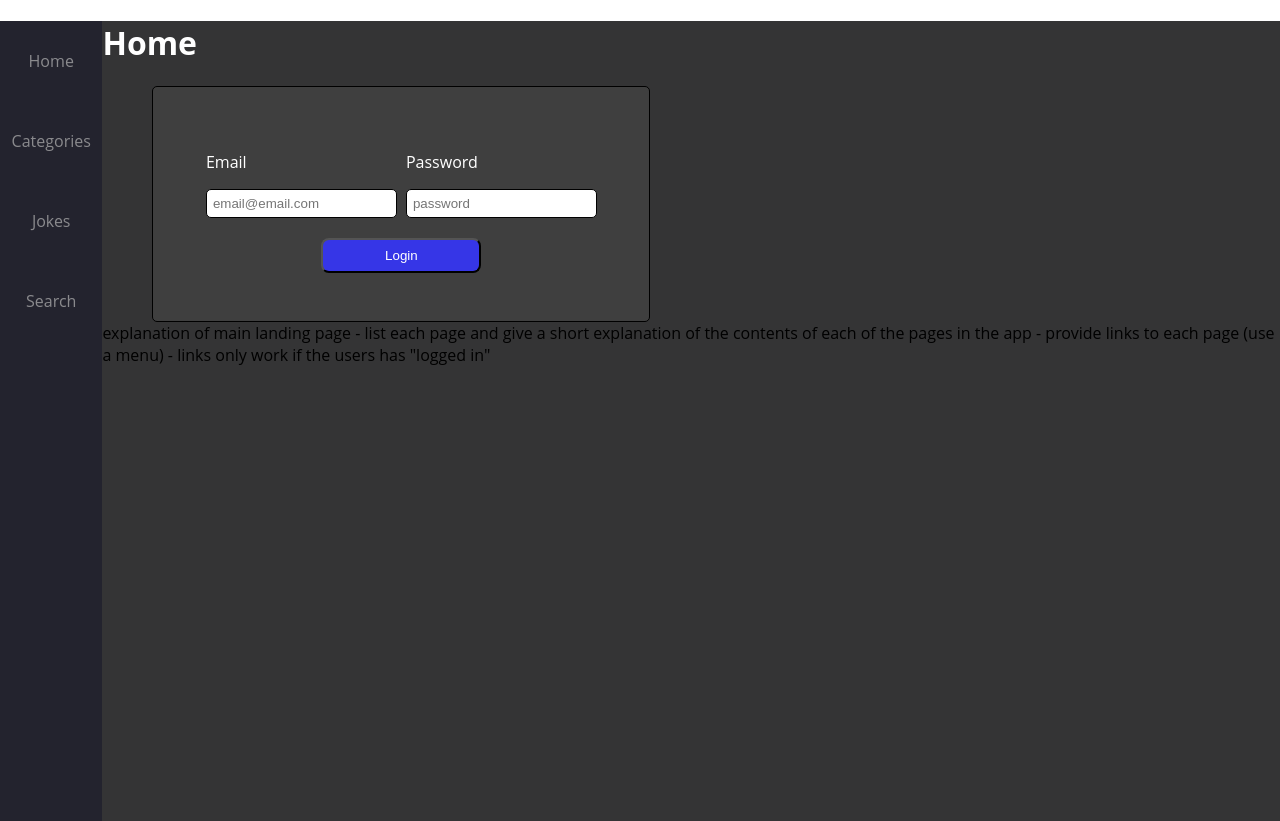
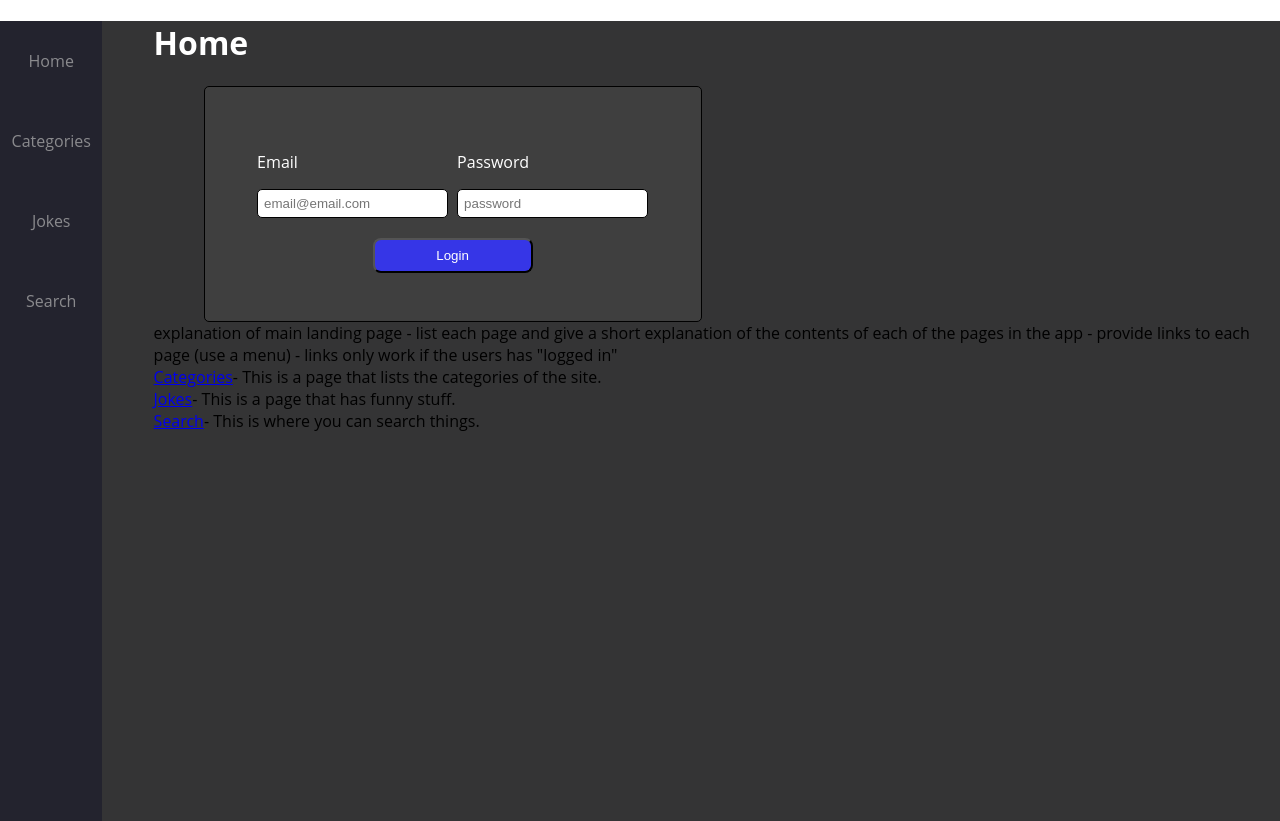
Before and after one commit to Wxkyle/react-certification, a React (Create React App) app in the folder react-cert/: page / in a window 1280 px wide. Built offline with nearby package versions, Linux system fonts and the light colour scheme.

Commit message:
updates to styling and links on home page

```diff
--- a/react-cert/src/App.css
+++ b/react-cert/src/App.css
@@ -56,8 +56,8 @@ p{
 
 .test {
   height: 100vh;
-  padding-left: 8vw;
-  background-color: #343435;
+  padding-left: 12vw;
+
 }
 
 :root {
@@ -89,6 +89,10 @@ p{
   transition: var(--transition-speed);
 }
 
+.background {
+  background-color: #343435;
+}
+
 .nav-link:hover {
   filter: grayscale(0%) opacity(1);
   background: var(--bg-secondary);
--- a/react-cert/src/components/Categories.tsx
+++ b/react-cert/src/components/Categories.tsx
@@ -4,8 +4,10 @@ function Categories() {
   return (
     <div>
       <Navbar loggedIn></Navbar>
-      <div className="test">
-        <h1>Categories</h1>
+      <div className="background">
+        <div className="test">
+          <h1>Categories</h1>
+        </div>
       </div>
     </div>
   );
--- a/react-cert/src/components/Home.tsx
+++ b/react-cert/src/components/Home.tsx
@@ -1,5 +1,5 @@
 import { useState } from "react";
-import { useHistory } from "react-router-dom";
+import { Link, useHistory } from "react-router-dom";
 import Navbar from "./Navbar";
 
 function Home() {
@@ -42,6 +42,7 @@ function Home() {
   return (
     <div>
       <Navbar loggedIn={loggedIn}></Navbar>
+      <div className="background">
         <div className="test">
           <h1>Home</h1>
           <div className="loginModal">
@@ -78,10 +79,25 @@ function Home() {
             <div />
           </div>
           <div>
-          explanation of main landing page
-          - list each page and give a short explanation of the contents of each of the pages in the app
-          - provide links to each page (use a menu)
-          - links only work if the users has "logged in"
+            <div>
+              explanation of main landing page - list each page and give a short
+              explanation of the contents of each of the pages in the app -
+              provide links to each page (use a menu) - links only work if the
+              users has "logged in"
+            </div>
+            <div>
+              <Link to="/Categories">Categories</Link>- This is a page that
+              lists the categories of the site.
+            </div>
+            <div>
+              <Link to="/Jokes">Jokes</Link>- This is a page that has funny
+              stuff.
+            </div>
+            <div>
+              <Link to="/Search">Search</Link>- This is where you can search
+              things.
+            </div>
+          </div>
         </div>
       </div>
     </div>
--- a/react-cert/src/components/Jokes.tsx
+++ b/react-cert/src/components/Jokes.tsx
@@ -4,11 +4,13 @@ function Jokes() {
   return (
     <div>
       <Navbar loggedIn></Navbar>
-      <div className="test">
-        <h1>Jokes</h1>
+      <div className="background">
+        <div className="test">
+          <h1>Jokes</h1>
+        </div>
       </div>
     </div>
   );
-  }
+}
 
-  export default Jokes;
+export default Jokes;
--- a/react-cert/src/components/Search.tsx
+++ b/react-cert/src/components/Search.tsx
@@ -4,11 +4,13 @@ function Search() {
   return (
     <div>
       <Navbar loggedIn></Navbar>
-      <div className="test">
-        <h1>Search</h1>
+      <div className="background">
+        <div className="test">
+          <h1>Search</h1>
+        </div>
       </div>
     </div>
   );
-  }
+}
 
-  export default Search;
+export default Search;
```
Lines whose indentation alone changed are shown as unchanged.
